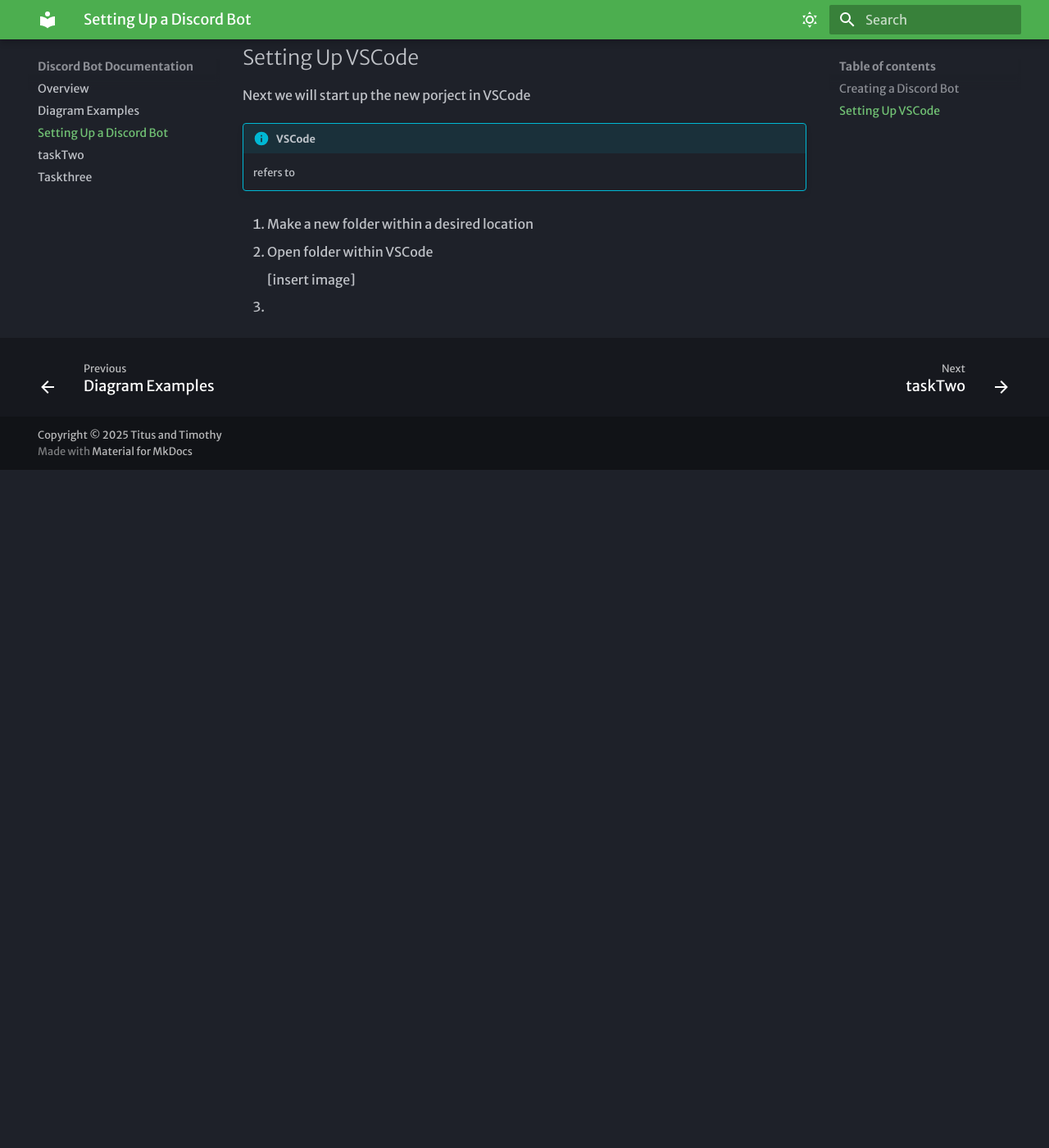
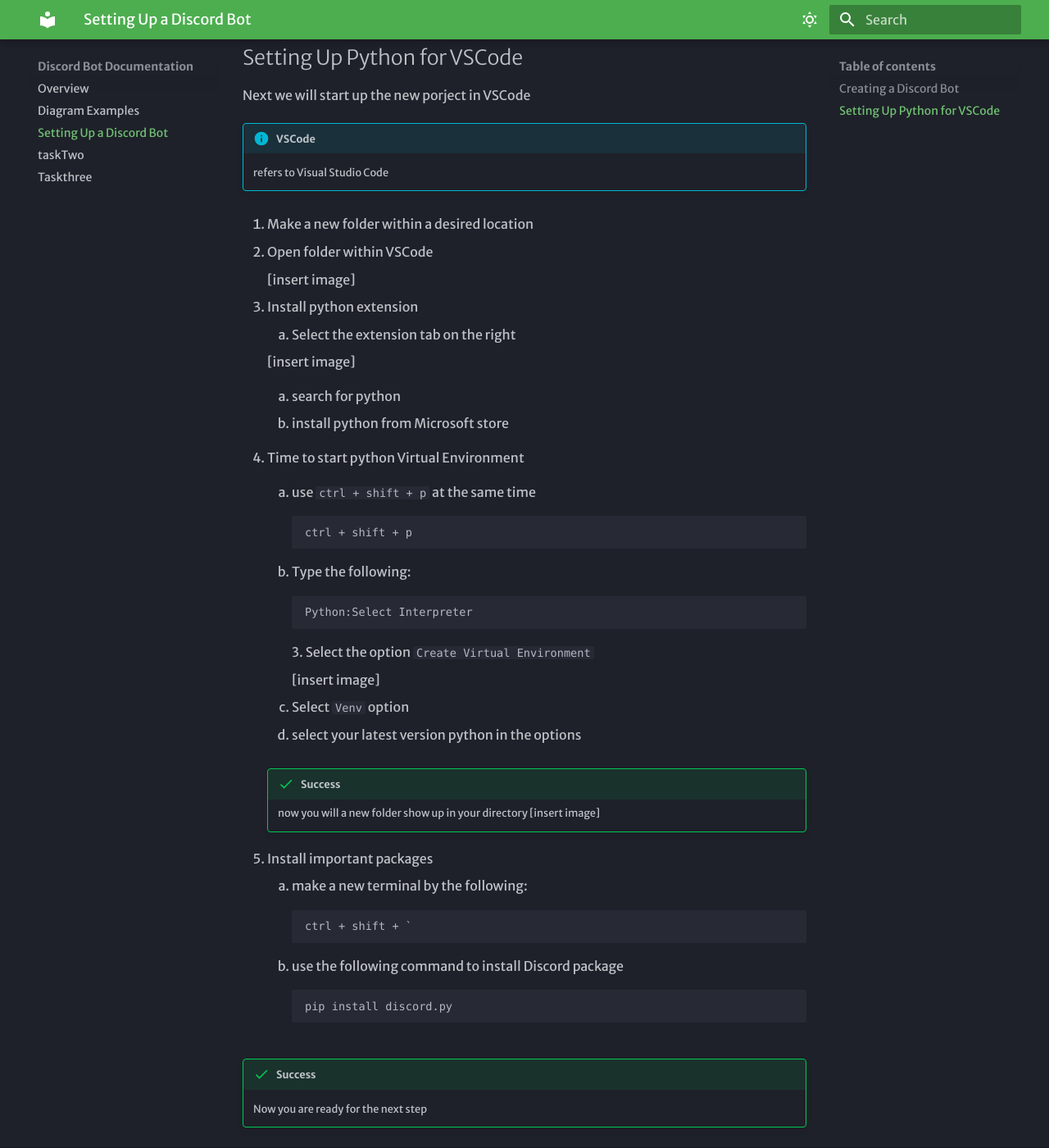
Before and after one commit to TitusLee2000/Discord-Bot-Documentation, an MkDocs documentation site: the page built from docs/taskOne.md, in a window 1280 px wide and 1400 px high, scrolled down 1326 px. Shown: the whole window at 82% size. Built offline with MkDocs 1.6.1 and Material for MkDocs 9.7.7, drawn with Linux system fonts in a browser that asks for light colours; some web fonts are replaced; before the commit the page ends 1899 px from its top, so only the background shows below that.

Commit message:
Update taskOne

````diff
--- a/docs/taskOne.md
+++ b/docs/taskOne.md
@@ -52,12 +52,12 @@
     At this point, you have successfully create A discord bot
 
 
-## Setting Up VSCode
+## Setting Up Python for VSCode
 
 Next we will start up the new porject in VSCode
 
 !!! info "VSCode"
-    refers to
+    refers to Visual Studio Code
 
 1. Make a new folder within a desired location
 
@@ -65,4 +65,52 @@
 
     [insert image]
 
-3.
+3. Install python extension
+
+    1. Select the extension tab on the right
+
+    [insert image]
+
+    2. search for python
+
+    3. install python from Microsoft store
+
+4. Time to start python Virtual Environment
+
+    1. use `ctrl + shift + p` at the same time
+
+        ```
+        ctrl + shift + p
+        ```
+
+    2. Type the following:
+
+        ```
+        Python:Select Interpreter
+        ```
+    3. Select the option `Create Virtual Environment`
+
+        [insert image]
+
+    4. Select `Venv` option
+
+    5. select your latest version python in the options
+
+    !!! success install complete
+        now you will a new folder show up in your directory
+        [insert image]
+
+5. Install important packages
+
+    1. make a new terminal by the following:
+        ```
+        ctrl + shift + `
+        ```
+    2. use the following command to install Discord package
+
+        ```
+        pip install discord.py
+        ```
+
+!!! success Completed Setup
+    Now you are ready for the next step
````
